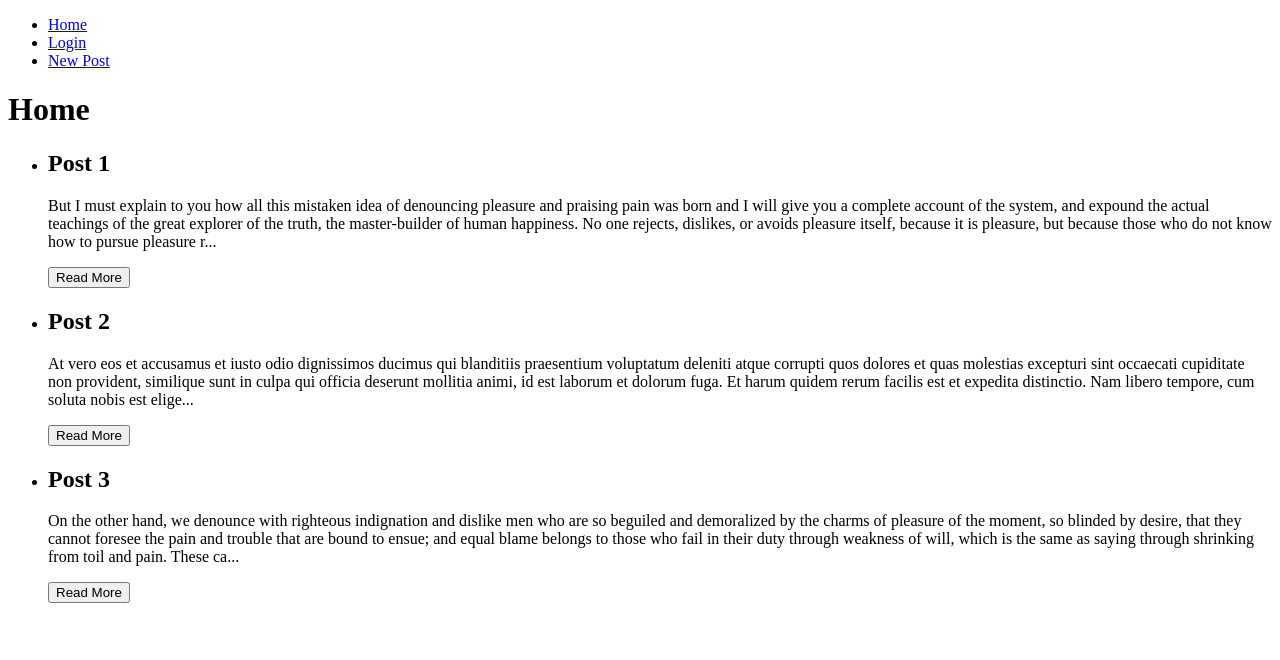
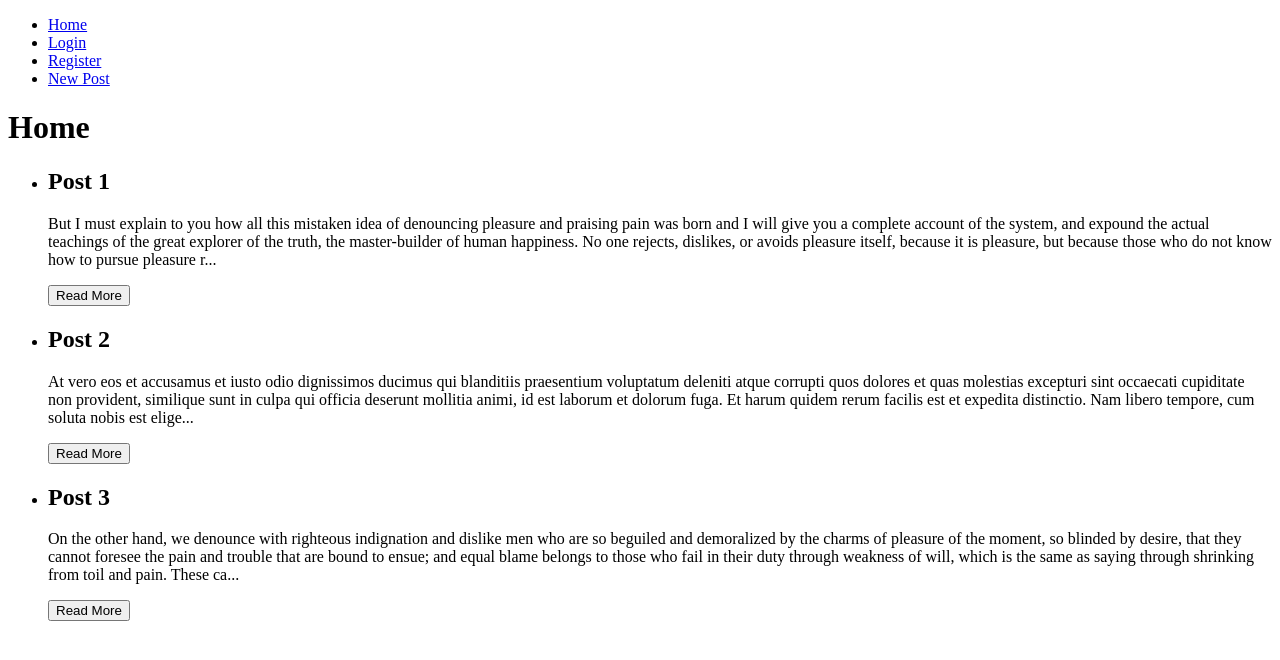
Before and after one commit to augolv/Blog, a React (Vite) app in the folder frontend/: page / in a window 1280 px wide. Shown: the top 660 px of the page. Built offline with nearby package versions, Linux system fonts and the light colour scheme.

Commit message:
feat: implement reusable Navbar and PostCard components

```diff
--- a/frontend/src/components/Navbar.jsx
+++ b/frontend/src/components/Navbar.jsx
@@ -11,6 +11,9 @@ export default function Navbar() {
           <Link to="/login">Login</Link>
         </li>
         <li>
+          <Link to={"/register"}>Register</Link>
+        </li>
+        <li>
           <Link to="/posts/new">New Post</Link>
         </li>
       </ul>
--- a/frontend/src/components/PostCard.jsx
+++ b/frontend/src/components/PostCard.jsx
@@ -1,5 +1,3 @@
-import React from "react";
-
 function PostCard({ post }) {
   return (
     <div>
```
